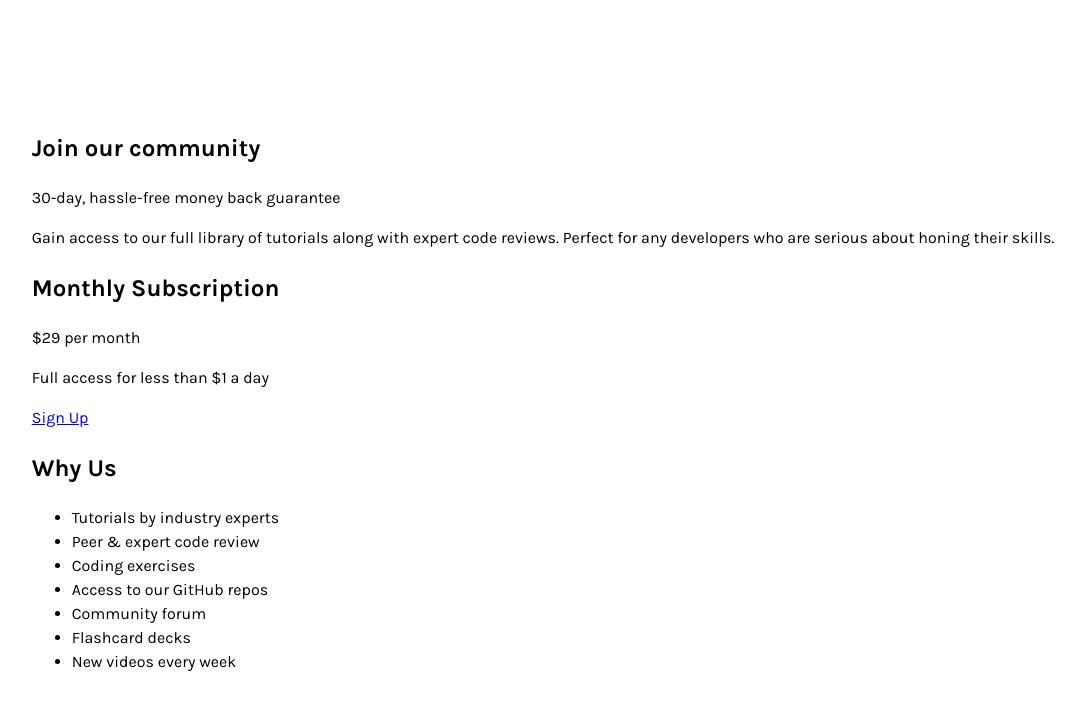
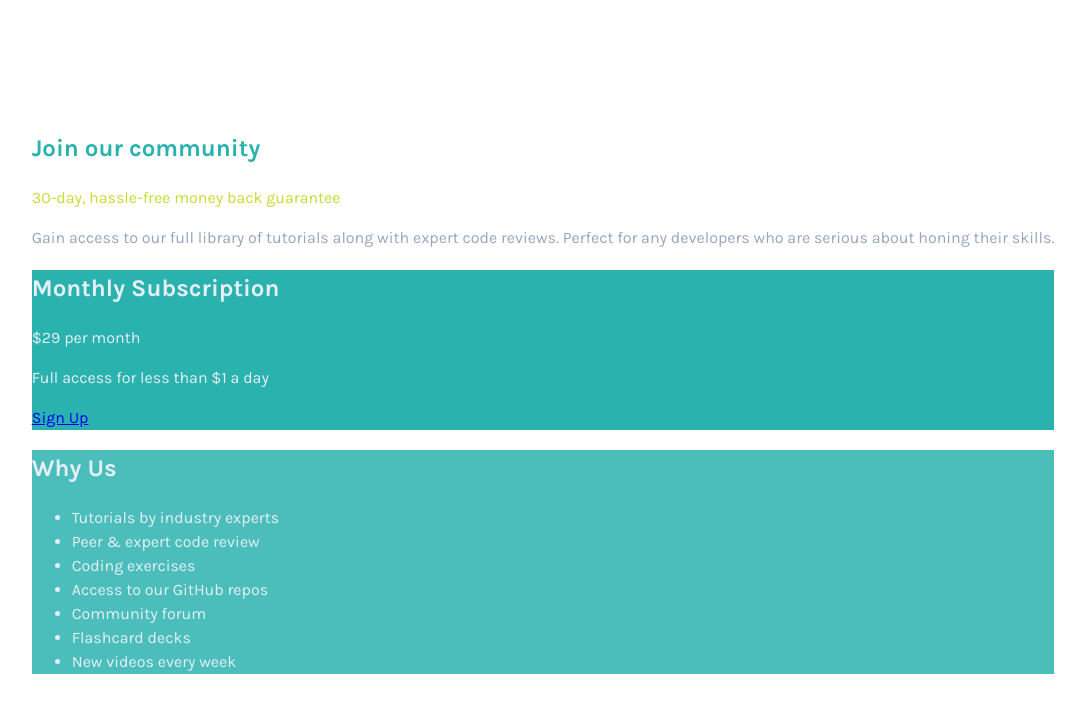
Before and after one commit to JulioCinquina/fem-single-price-grid-component, a plain HTML site: page index.html in a window 1280 px wide. Shown: the whole page, without its empty margins (97-1182 px from the left). Drawn offline with Linux system fonts and the light colour scheme.

Commit message:
Add colors

```diff
--- a/index.html
+++ b/index.html
@@ -27,7 +27,7 @@
     <main>
       <h1 class="visually-hidden">Sign Up</h1>
       <section class="join-grid">
-        <div>
+        <div class="join-card-hero">
           <h2>Join our community</h2>
           <p>30-day, hassle-free money back guarantee</p>
           <p>
@@ -37,14 +37,14 @@
           </p>
         </div>
 
-        <div>
+        <div class="join-card-cta">
           <h2>Monthly Subscription</h2>
           <span>&dollar;29</span> <span>per month</span>
           <p>Full access for less than &dollar;1 a day</p>
           <a href="#">Sign Up</a>
         </div>
 
-        <div>
+        <div class="join-card-why">
           <h2>Why Us</h2>
           <ul>
             <li>Tutorials by industry experts</li>
--- a/style.css
+++ b/style.css
@@ -1,5 +1,11 @@
 :root {
   box-sizing: border-box;
+
+  --cyan: hsl(179, 62%, 43%);
+  --light-cyan: hsl(179, 47%, 52%);
+  --bright-yellow: hsl(71, 73%, 54%);
+  --light-gray: hsl(204, 43%, 93%);
+  --grayish-blue: hsl(218, 22%, 67%);
 }
 
 *,
@@ -35,6 +41,28 @@ main {
   align-items: center;
 }
 
+[class|="join-card"] {
+  color: var(--light-gray);
+}
+.join-card-hero h2 {
+  color: var(--cyan);
+}
+
+.join-card-hero p:first-of-type {
+  color: var(--bright-yellow);
+}
+
+.join-card-hero p {
+  color: var(--grayish-blue);
+}
+
+.join-card-cta {
+  background-color: var(--cyan);
+}
+
+.join-card-why {
+  background-color: var(--light-cyan);
+}
 .visually-hidden {
   clip: rect(0 0 0 0);
   clip-path: inset(50%);
```
